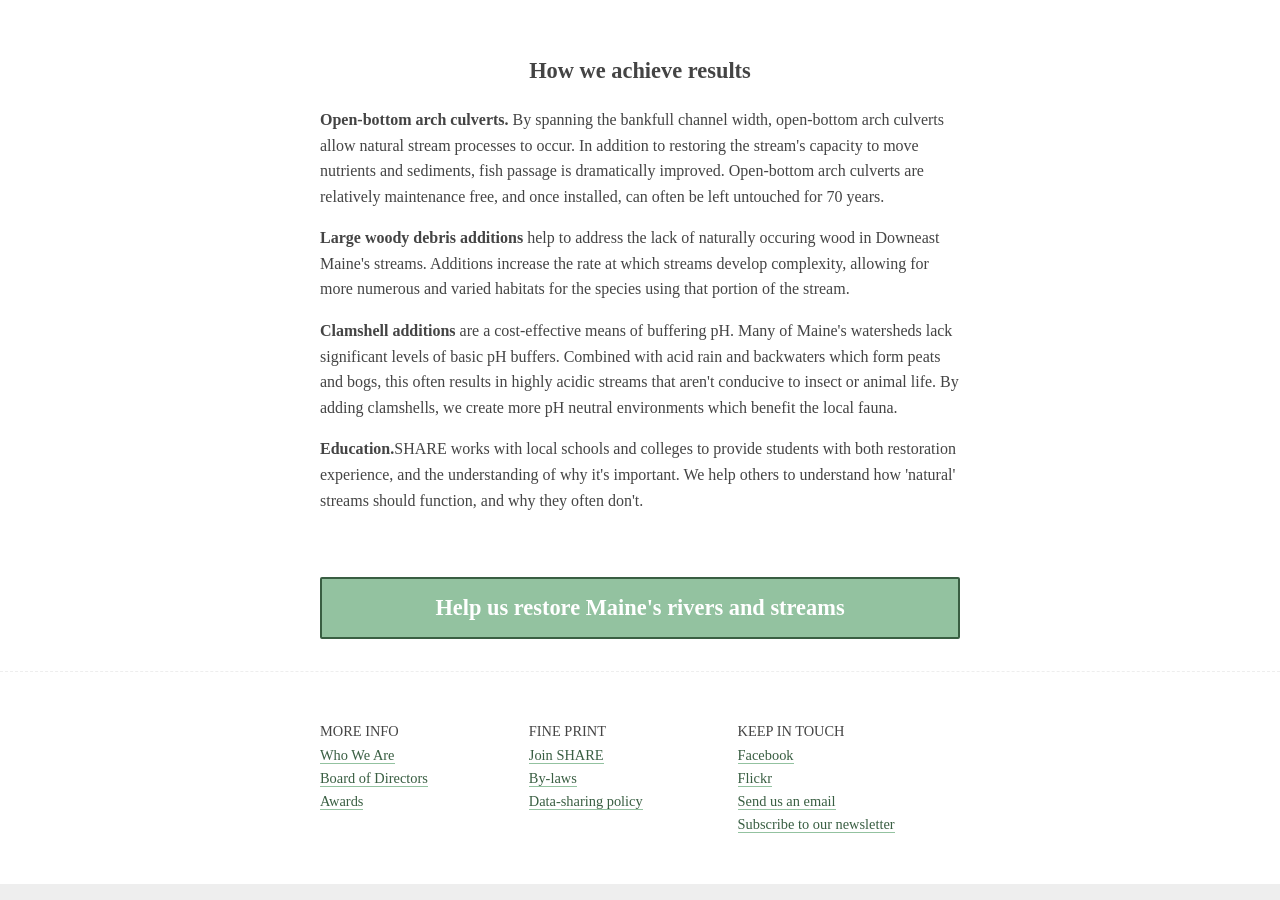
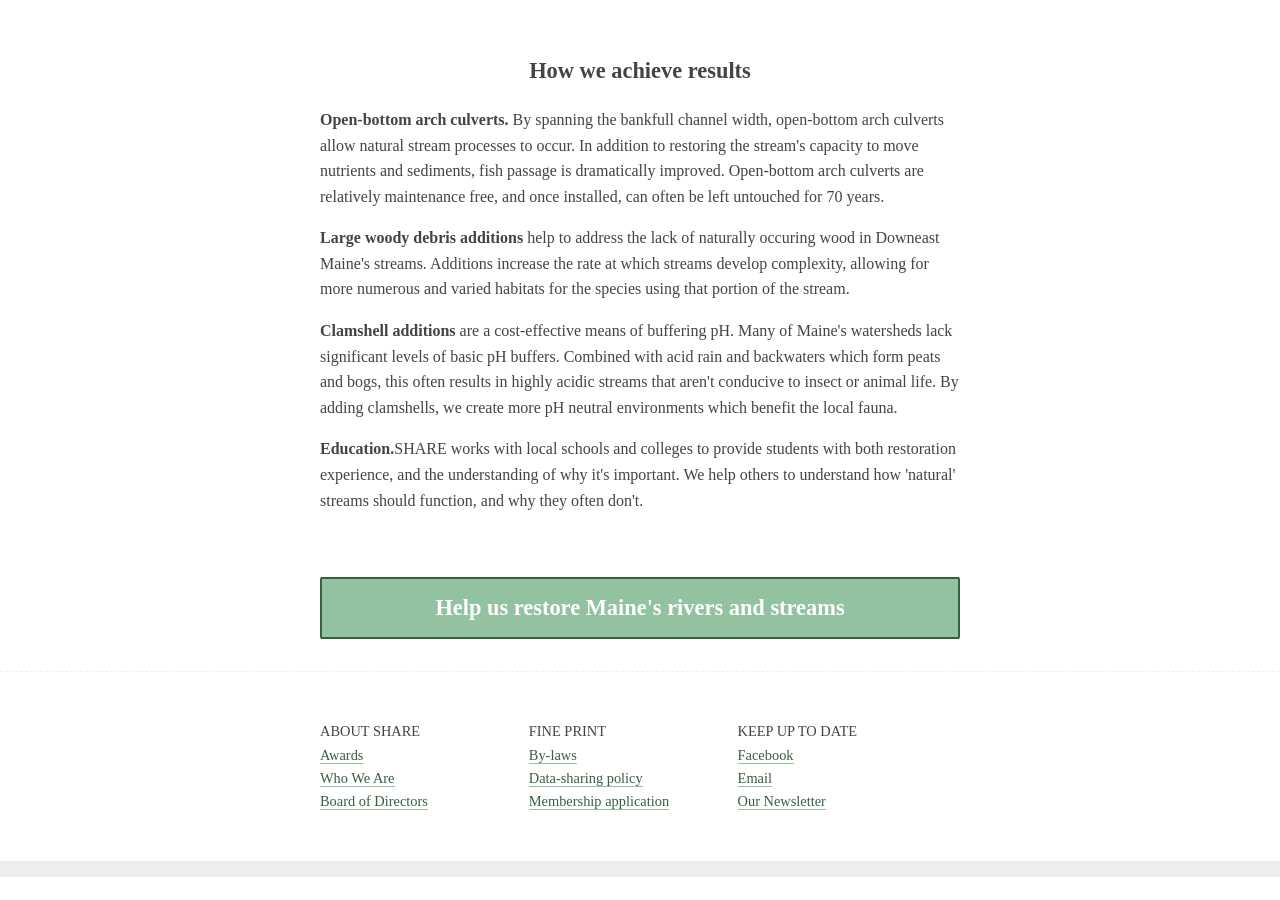
Before and after one commit to salmonhabitat/salmonhabitat, a Jekyll site: the page built from index.html, in a window 1280 px wide and 900 px high, scrolled down 1847 px. Built offline with Jekyll 4.4.1, drawn with Linux system fonts in a browser that asks for light colours; nearby versions of some CDN libraries; after the commit the page ends 2724 px from its top, so only the background shows below that.

Commit message:
added footer links

```diff
--- a/_includes/footer.html
+++ b/_includes/footer.html
@@ -1,23 +1,22 @@
 <footer>
 	<div class='content'>
 		<ul>
-			<li class='footer-title'>More info</li>
-			<li><a href='/about'>Who We Are</a></li>
-			<li><a href='/about'>Board of Directors</a></li>
-			<li><a href='/about'>Awards</a></li>
+			<li class='footer-title'>About SHARE</li>
+			<li><a href='/about.html#awards'>Awards</a></li>
+			<li><a href='/about.html#us'>Who We Are</a></li>
+			<li><a href='/about.html#board'>Board of Directors</a></li>
 		</ul>
 		<ul>
 			<li class='footer-title'>Fine Print</li>
-			<li><a href='#'>Join SHARE</a></li>
-			<li><a href='#'>By-laws</a></li>
-			<li><a href='#'>Data-sharing policy</a></li>
+			<li><a href='assets/files/by-laws.pdf'>By-laws</a></li>
+			<li><a href='assets/files/data-sharing-policy.pdf'>Data-sharing policy</a></li>
+			<li><a href='assets/files/membership-application.pdf'>Membership application</a></li>
 		</ul>
 		<ul>
-			<li class='footer-title'>Keep in touch</li>
+			<li class='footer-title'>Keep up to date</li>
 			<li><a href='https://www.facebook.com/salmonhabitat'>Facebook</a></li>
-			<li><a href='http://www.flickr.com/photos/salmonhabitat'>Flickr</a></li>
-			<li><a href='mailto:hi@jacquestardie.org,stevenkoenig0@gmail.com'>Send us an email</a></li>
-			<li><a href='#'>Subscribe to our newsletter</a></li>
+			<li><a href='mailto:hi@jacquestardie.org,stevenkoenig0@gmail.com'>Email</a></li>
+			<li><a href='https://confirmsubscription.com/h/d/4ACC656A52FAA023'>Our Newsletter</a></li>
 		</ul>
 	</div>
 </footer>
```
Also changed, not shown: 3 other files.
